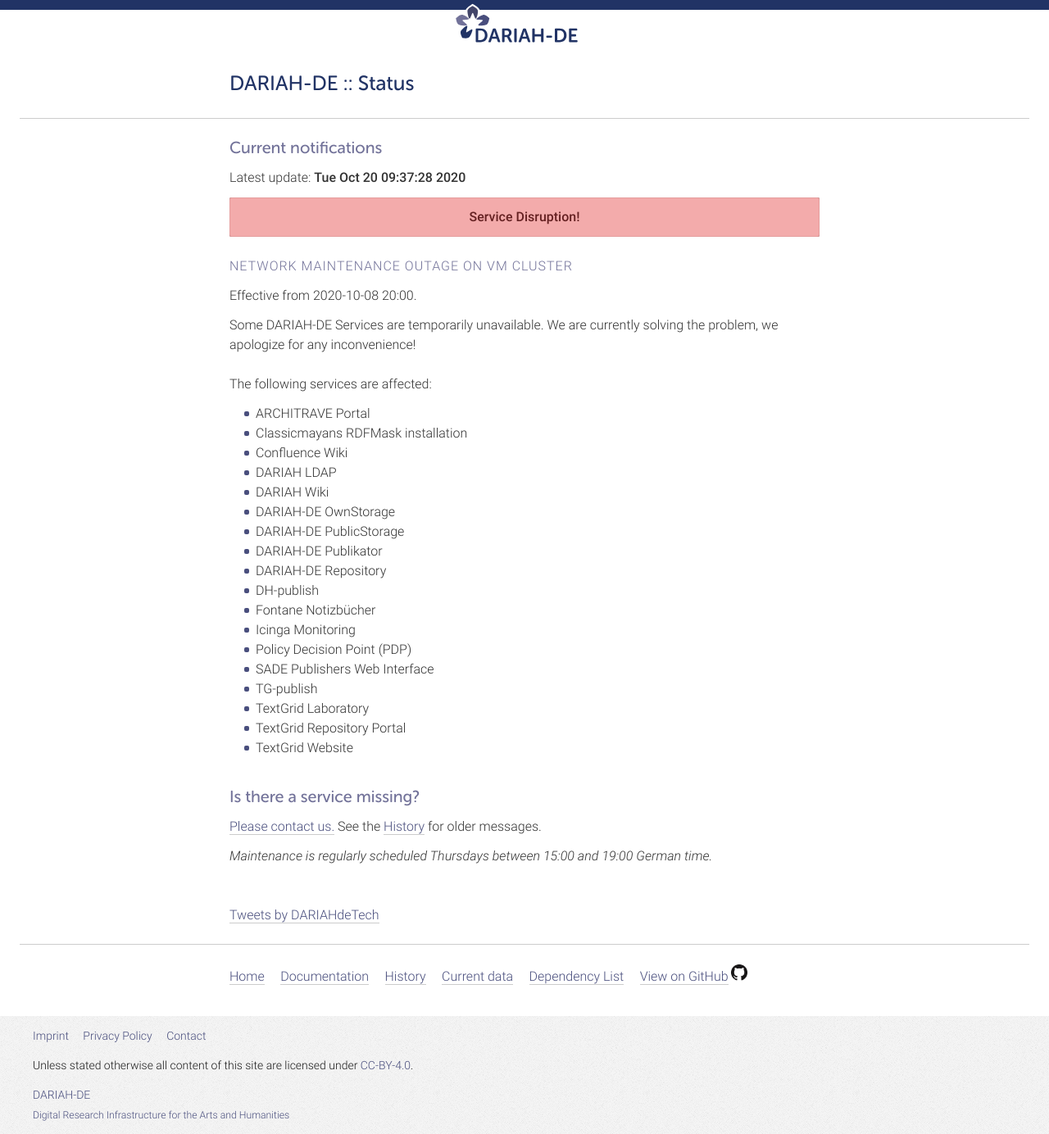
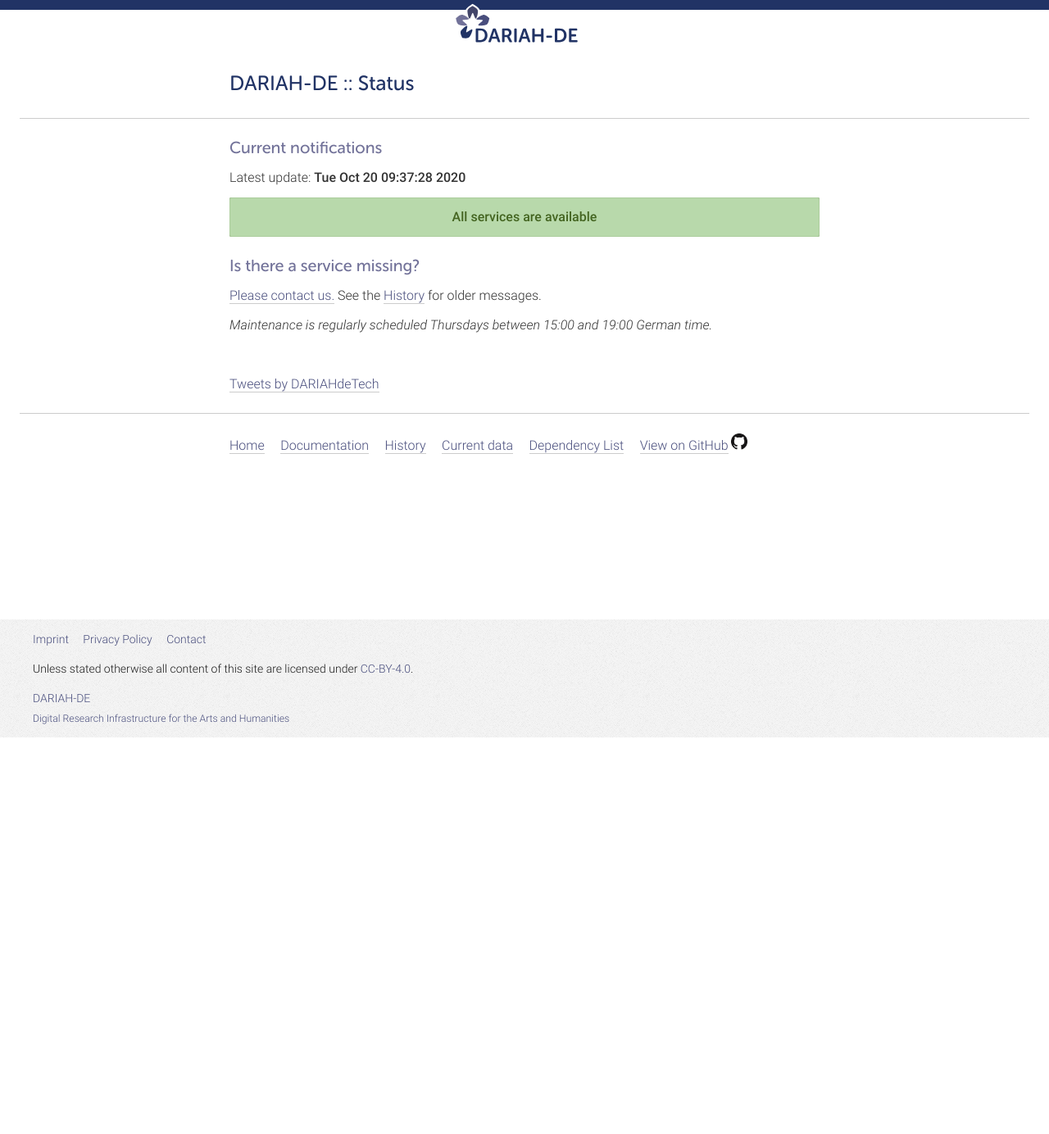
Before and after one commit to DARIAH-DE/status, a Jekyll site: the page built from index.md, in a window 1280 px wide. Shown: the whole page at 82% size. Built offline with Jekyll 4.4.1, drawn with Linux system fonts in a browser that asks for light colours; comment, search, counter and statistics services are not loaded; after the commit the page ends 900 px from its top, so only the background shows below that; some of the changed lines change nothing that is shown.

Commit message:
Update outages.yaml

```diff
--- a/_data/outages.yaml
+++ b/_data/outages.yaml
@@ -1,7 +1,8 @@
 ---
 - title: 'Network Maintenance Outage on VM Cluster'
   date_start: '2020-10-08 20:00'
-  hide: false
+  date_end: '2020-10-09 12:20'
+  hide: true
   description: 'Some DARIAH-DE Services are temporarily unavailable. We are currently solving the problem, we apologize for any inconvenience!'
   affected:
     - '/infrastructure/gwdg-esx'
```
